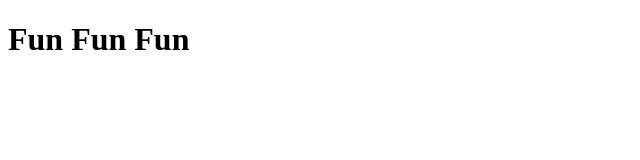
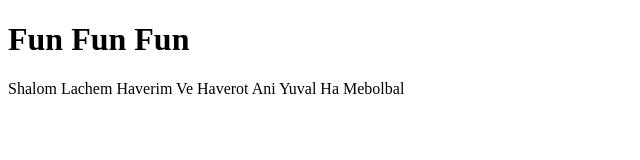
Before and after one commit to Elevationacademy/git-collab-july, a plain HTML site: page index.html in a window 1280 px wide. Shown: the whole page, without its empty margins (0-640 px from the left). Drawn offline with Linux system fonts and the light colour scheme.

Commit message:
added some text

```diff
--- a/index.html
+++ b/index.html
@@ -6,5 +6,6 @@
 </head>
 <body>
     <h1> Fun Fun Fun </h1>
+    <p>Shalom Lachem Haverim Ve Haverot Ani Yuval Ha Mebolbal</p>
 </body>
 </html>
```
